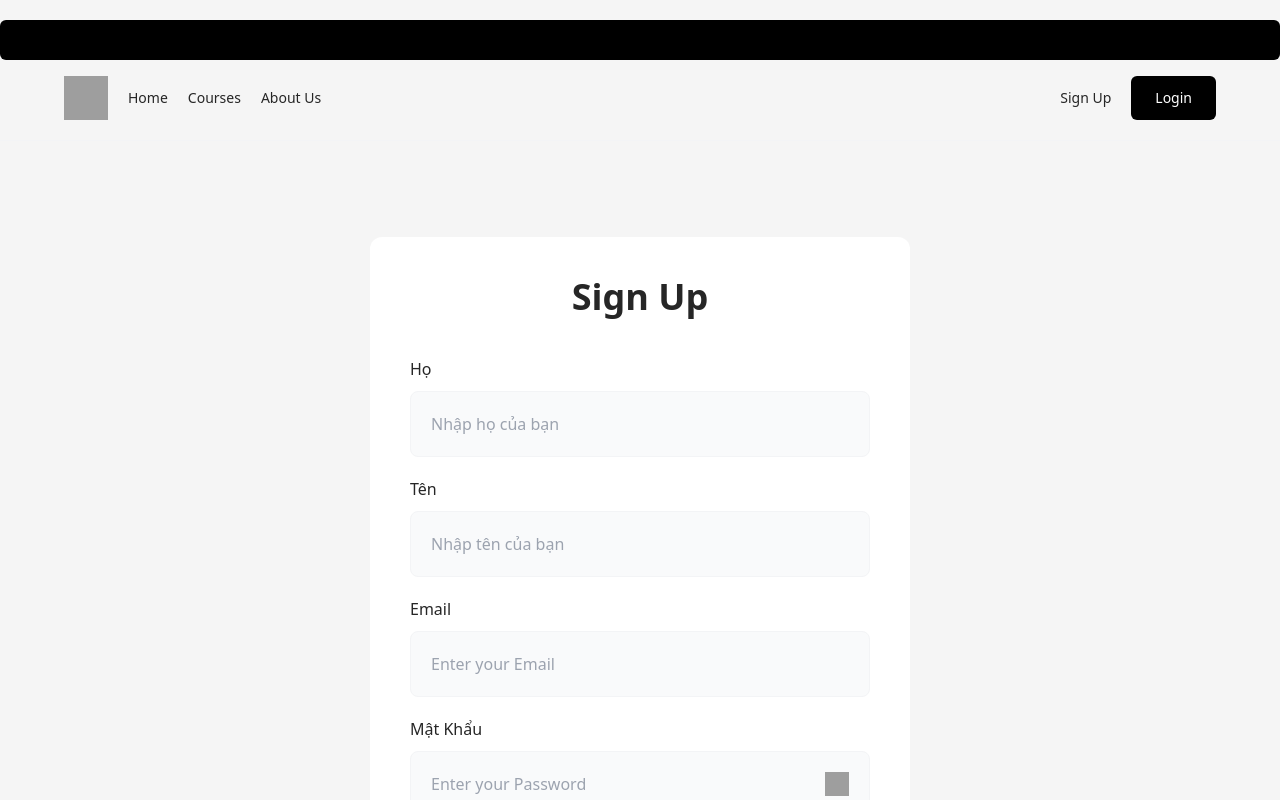
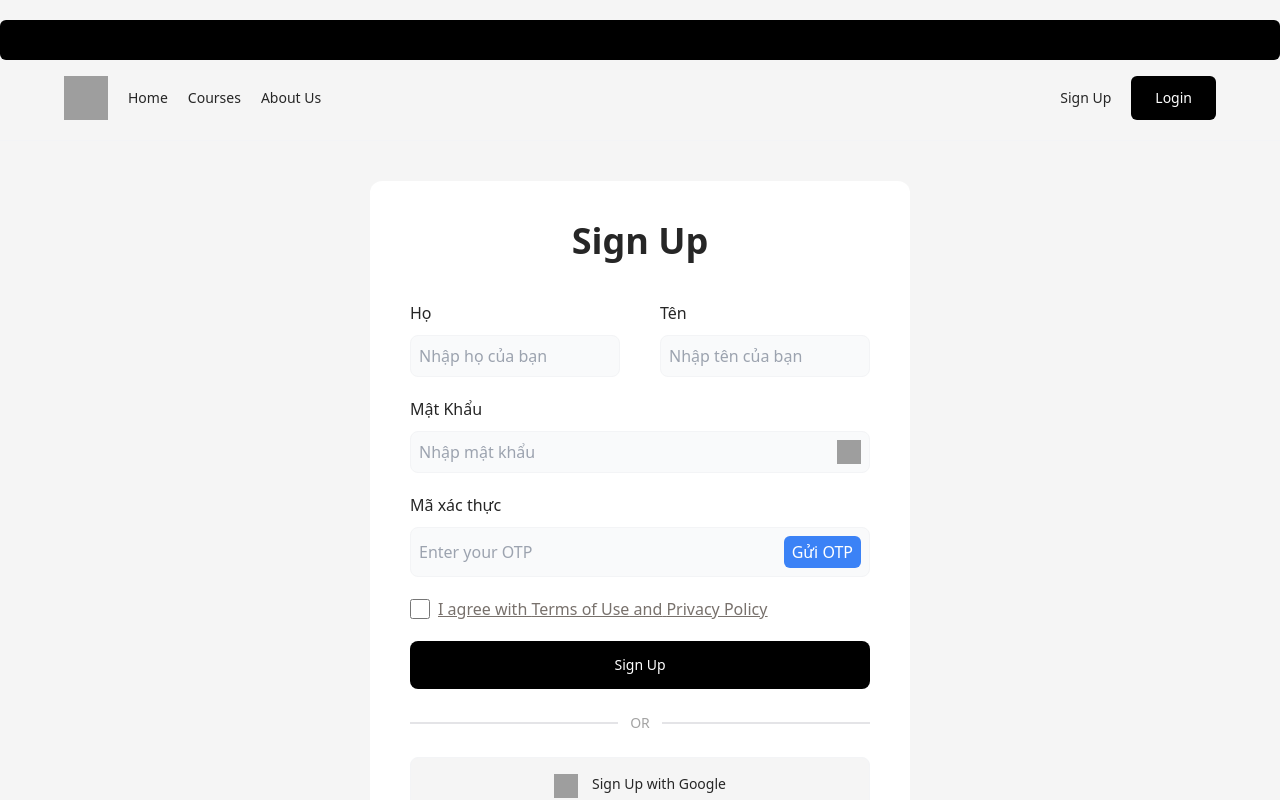
Before and after one commit to immThnh/DACS, a React (Create React App) app in the folder FE/dacs/: page / in a window 1280 px wide. Shown: the top 800 px of the page. Built offline with nearby package versions, Linux system fonts and the light colour scheme; grey boxes are pictures that could not be loaded.

Commit message:
Them rang buoc

```diff
--- a/FE/dacs/src/component/SignUpForm.jsx
+++ b/FE/dacs/src/component/SignUpForm.jsx
@@ -1,56 +1,155 @@
 import * as React from "react";
+import { useState,useEffect } from "react";
 export default function SignUpForm() {
+  const [lastClickTime, setLastClickTime] = useState(0);
+  const [countdown, setCountdown] = useState(0);
+  const [formData, setFormData] = useState({
+    firstName: "",
+    lastName: "",
+    email: "",
+    password: "",
+    otp: ""
+  });
+  const [errors, setErrors] = useState({});
+
+  useEffect(() => {
+    if (countdown > 0) {
+      const timer = setInterval(() => {
+        setCountdown((prevCount) => prevCount - 1);
+      }, 1000);
+      return () => clearInterval(timer);
+    }
+  }, [countdown]);
+
+  function handleInputChange(event) {
+    const { name, value } = event.target;
+    setFormData({
+      ...formData,
+      [name]: value
+    });
+  }
+
+  function handleOtpButtonClick() {
+    const currentTime = new Date().getTime();
+    if (currentTime - lastClickTime >= 60000 && countdown === 0) {
+      console.log("OTP submitted");
+      setLastClickTime(currentTime);
+      setCountdown(60);
+    } else {
+      console.log("Chờ đi anh yêu");
+    }
+  }
+
+  function handleSubmit(event) {
+    event.preventDefault();
+
+    const errors = {};
+    Object.keys(formData).forEach((key) => {
+      if (!formData[key]) {
+        errors[key] = "Vui lòng điền đầy đủ";
+      }
+    });
+
+    if (!isPasswordStrong(formData.password)) {
+      errors.password = "Mật khẩu phải có ít nhất 8 ký tự, viết hoa chữ đầu và có ít nhất 1 ký tự đặc biệt";
+    }
+
+    if (Object.keys(errors).length > 0) {
+      setErrors(errors);
+      return;
+    }
+
+    // Submit the form
+    console.log("Form submitted successfully:", formData);
+  }
+
+  function isPasswordStrong(password) {
+    const passwordRegex = /^(?=.*[a-z])(?=.*[A-Z])(?=.*\d)(?=.*[!@#$%^&*()_+])[A-Za-z\d!@#$%^&*()_+]{8,}$/;
+    return passwordRegex.test(password);
+  }
     return (
-        <section className="flex flex-col p-10 mt-24 max-w-full text-base leading-6 bg-white rounded-xl text-neutral-800 w-[540px] max-md:px-5 max-md:mt-10">
+        <section className="flex flex-col p-10 mt-10 max-w-full text-base leading-6 bg-white rounded-xl text-neutral-800 w-[540px] max-md:px-5 max-md:mt-10">
         <h2 className="text-4xl font-semibold text-center max-md:max-w-full">Sign Up</h2>
 
-        <form>
-          <div className="mt-10 text-left">
-            <label htmlFor="firstName" className="font-medium max-md:max-w-full ">Họ</label>
+        <form onSubmit={handleSubmit}>
+        <div className="flex mt-10">
+          <div className="flex-1 mr-5">
+            <div className="text-left">
+              <label htmlFor="firstName" className="font-medium max-md:max-w-full">Họ</label>
               <input
                 type="text"
                 id="firstName"
+                name="firstName"
                 placeholder="Nhập họ của bạn"
-              className="justify-center p-5 mt-2.5 bg-gray-50 rounded-lg border border-gray-100 border-solid text-stone-500 max-md:max-w-full w-full"
+                value={formData.firstName}
+                onChange={handleInputChange}
+                className="justify-center p-2 mt-2.5 bg-gray-50 rounded-lg border border-gray-100 border-solid text-stone-500 max-md:max-w-full w-full"
               />
+              {errors.firstName && <div className="text-red-500">{errors.firstName}</div>}
             </div>
-          <div className="mt-5 text-left">
+          </div>
+          <div className="flex-1 ml-5">
+            <div className="text-left">
               <label htmlFor="lastName" className="font-medium max-md:max-w-full">Tên</label>
               <input
                 type="text"
                 id="lastName"
+                name="lastName"
                 placeholder="Nhập tên của bạn"
-              className="justify-center p-5 mt-2.5 bg-gray-50 rounded-lg border border-gray-100 border-solid text-stone-500 max-md:max-w-full w-full"
+                value={formData.lastName}
+                onChange={handleInputChange}
+                className="justify-center p-2 mt-2.5 bg-gray-50 rounded-lg border border-gray-100 border-solid text-stone-500 max-md:max-w-full w-full"
               />
+              {errors.lastName && <div className="text-red-500">{errors.lastName}</div>}
             </div>
-          <div className="mt-5 text-left">
-            <label htmlFor="email" className="font-medium max-md:max-w-full">Email</label>
-            <input
-              type="email"
-              id="email"
-              placeholder="Enter your Email"
-              className="justify-center p-5 mt-2.5 bg-gray-50 rounded-lg border border-gray-100 border-solid text-stone-500 max-md:max-w-full w-full"
-            />
+          </div>
         </div>
           <div className="mt-5 text-left">
             <label htmlFor="password" className="font-medium max-md:max-w-full">Mật Khẩu</label>
-            <div className="flex gap-2.5 p-5 mt-2.5 bg-gray-50 rounded-lg border border-gray-100 border-solid text-stone-500 max-md:flex-wrap">
+            <div className="flex p-2 mt-2.5 bg-gray-50 rounded-lg border border-gray-100 border-solid text-stone-500 max-md:flex-wrap">
               <input
                 type="password"
                 id="password"
-                placeholder="Enter your Password"
+                name="password"
+                value={formData.password}
+                onChange={handleInputChange}
+                placeholder="Nhập mật khẩu"
+
                 className="flex-1 bg-transparent outline-none"
               />
               <img loading="lazy" src="https://cdn.builder.io/api/v1/image/assets/TEMP/a8819b1cf48d19a6e95bc57cb5d373ec0162742f3cfe62b7ec31b90b0b48de06?apiKey=9349475655ee4a448868f824f5feb11d&" alt="Eye icon" className="shrink-0 w-6 aspect-square" />
             </div>
+            {errors.password && <div className="text-red-500">{errors.password}</div>}
           </div>
-          <div className="flex gap-2 mt-5 text-stone-500 max-md:flex-wrap">
+          <div className="mt-5 text-left">
+            <label htmlFor="OTP" className="font-medium max-md:max-w-full">Mã xác thực</label>
+            <div className="flex p-2 mt-2.5 bg-gray-50 rounded-lg border border-gray-100 border-solid text-stone-500 max-md:flex-wrap">
+              <input
+                type="text"
+                // id="password"
+                placeholder="Enter your OTP"
+                className="flex-1 bg-transparent outline-none"
+              />
+              <button
+              className={`px-2 py-1 m-0 rounded-md ${countdown > 0 ? 'bg-gray-400' : 'bg-blue-500 text-white'}`}
+              onClick={(e) => {
+                e.preventDefault();
+                handleOtpButtonClick();
+              }}
+              disabled={countdown > 0}
+            >
+              {countdown > 0 ? `${countdown}s` : 'Gửi OTP'}
+            </button>
+            </div>
+
+          </div>
+          <div className="flex gap-2 mt-5 text-stone-500 max-md:flex-wrap justify-center items-center">
             <input
               type="checkbox"
               id="terms"
-              className="shrink-0 w-6 h-6 border border-gray-100 border-solid fill-neutral-100 stroke-[1px] stroke-gray-100"
+              className="shrink-0 w-5 h-5 border border-gray-100 border-solid fill-neutral-100 stroke-[1px] stroke-gray-100"
             />
-            <label htmlFor="terms" className="flex-1 underline max-md:max-w-full">
+            <label htmlFor="terms" className="flex-1 underline max-md:max-w-full text-start">
               I agree with <a href="#" className="underline">Terms of Use</a> and{" "}
               <a href="#" className="underline">Privacy Policy</a>
             </label>
@@ -74,8 +173,8 @@ export default function SignUpForm() {
           </span>
         </button>
         <p className="flex gap-1.5 justify-center px-20 mt-6 text-center max-md:flex-wrap max-md:px-5">
-          <span className="underline">Already have an account?</span>{" "}
-          <a href="#" className="font-medium underline text-neutral-800">Login</a>
+          <span className="underline">Bạn đã có tài khoản?</span>{" "}
+          <a href="#" className="font-medium underline text-neutral-800">Đăng Nhập</a>
           <img loading="lazy" src="https://cdn.builder.io/api/v1/image/assets/TEMP/52e263b3f77bfff5dc120002e909b75e45aba8be06ea8bd8be14872be77d8f38?apiKey=9349475655ee4a448868f824f5feb11d&" alt="Arrow icon" className="shrink-0 my-auto w-5 aspect-square" />
         </p>
       </section>
```
Lines whose indentation alone changed are shown as unchanged.
